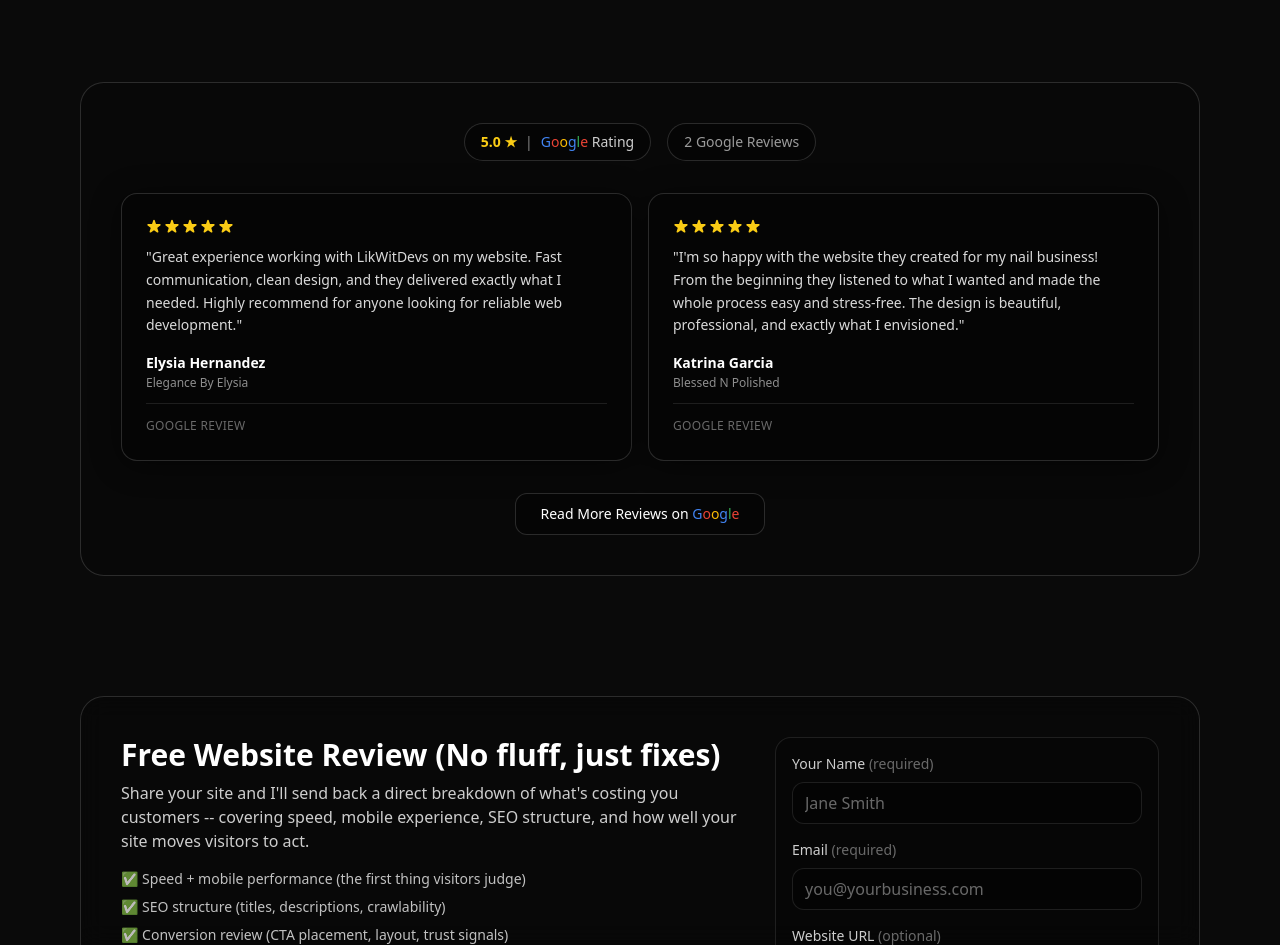
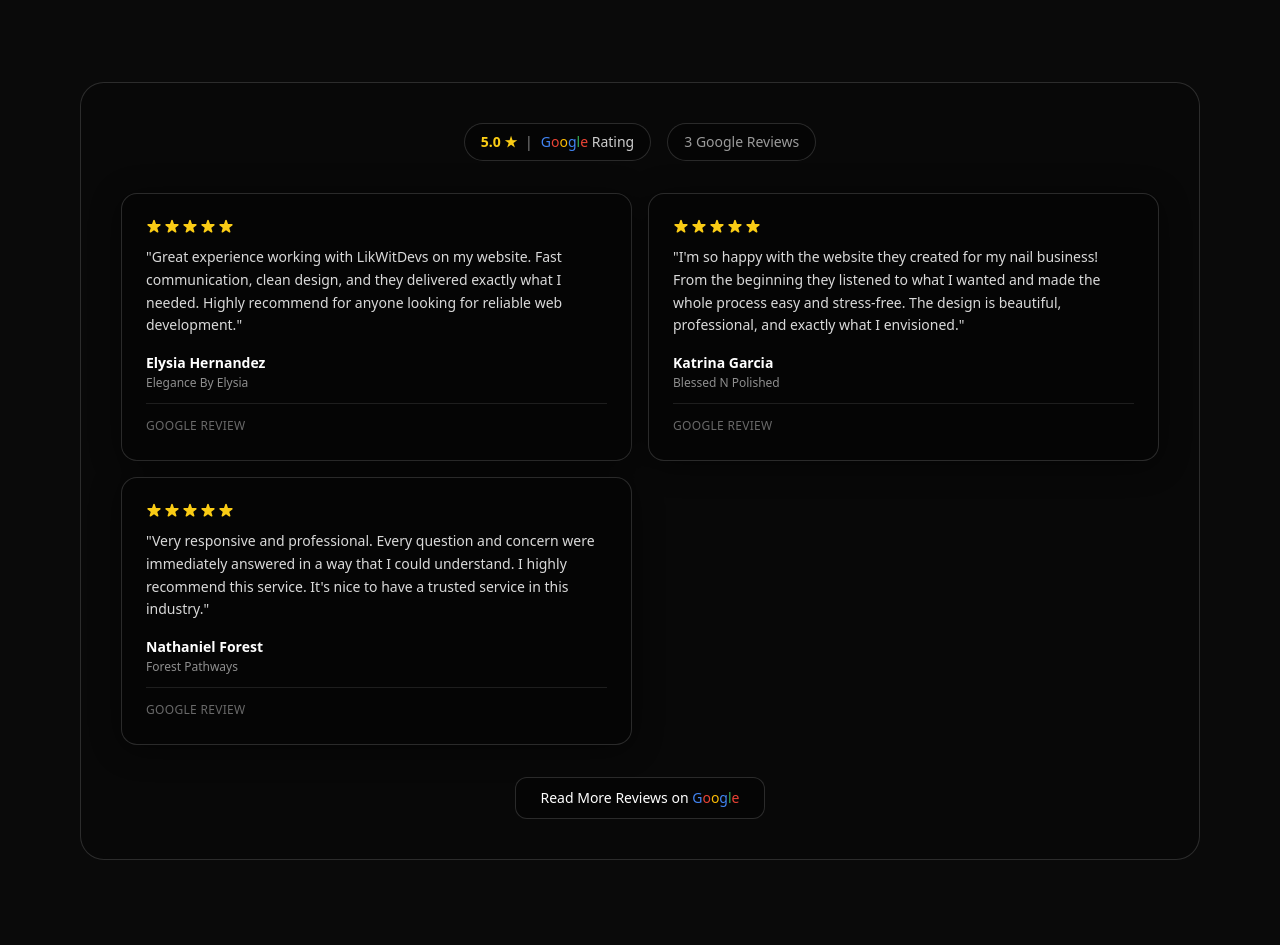
Before and after one commit to michaelm602/likwitdevs, a React (Vite) app: page / in a window 1280 px wide. Shown: the part 1680-2625 px from the top of the page. Built offline with nearby package versions, Linux system fonts and the light colour scheme; no server answers; the database is empty.

Commit message:
Add Forest Pathways under Nathaniel Forest testimonial

```diff
--- a/src/sections/TestimonialsSection.jsx
+++ b/src/sections/TestimonialsSection.jsx
@@ -10,6 +10,11 @@ const testimonials = [
         text: "I'm so happy with the website they created for my nail business! From the beginning they listened to what I wanted and made the whole process easy and stress-free. The design is beautiful, professional, and exactly what I envisioned.",
         name: "Katrina Garcia",
         business: "Blessed N Polished",
+    },
+    {
+        text: "Very responsive and professional. Every question and concern were immediately answered in a way that I could understand. I highly recommend this service. It's nice to have a trusted service in this industry.",
+        name: "Nathaniel Forest",
+        business: "Forest Pathways",
     },
 ];
 
@@ -52,7 +57,7 @@ export default function TestimonialsSection() {
                         </span>
                     </div>
                     <div className="rounded-full border border-white/15 bg-black/20 backdrop-blur-md px-4 py-2 text-sm text-white/60">
-                        2 Google Reviews
+                        3 Google Reviews
                     </div>
                 </div>
 
```
